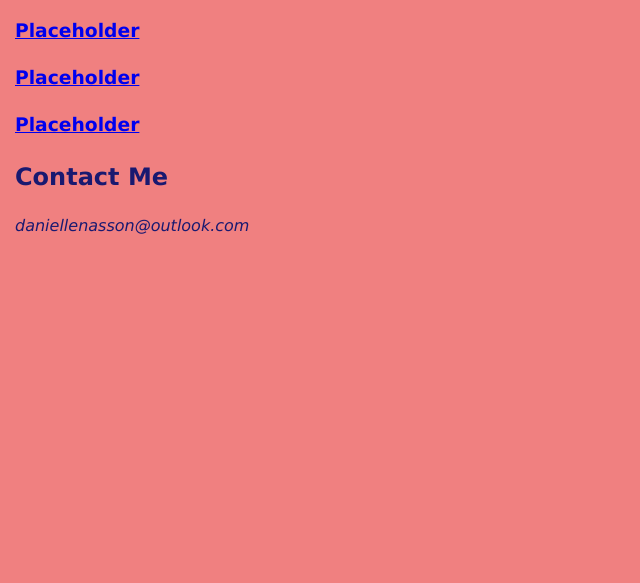
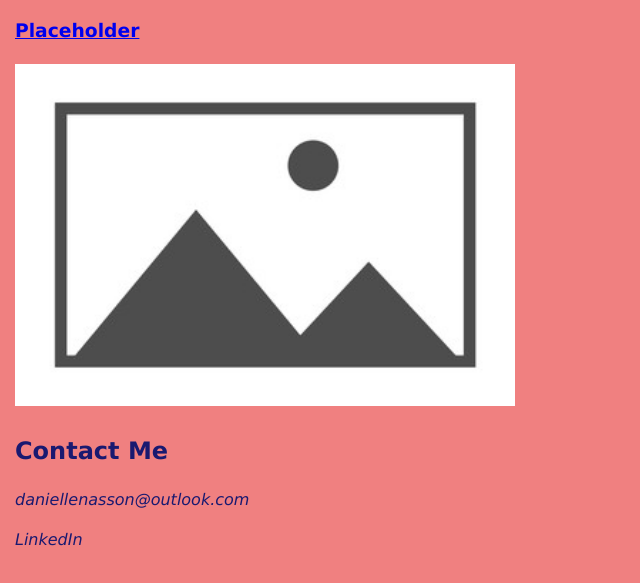
Before and after one commit to DNasson/ChallengeMod2, a plain HTML site: page index.html in a window 1280 px wide. Shown: the part 811-1394 px from the top of the page, without its empty margins (0-640 px from the left). Before the commit the page ends 1064 px from the top, so only its background shows below. Drawn offline with Linux system fonts and the light colour scheme.

Commit message:
"add avatar, add linkedin, removed extra"

```diff
--- a/index.html
+++ b/index.html
@@ -43,16 +43,7 @@
             <a href="#" class="flex-item surf-report">
                 <div>
                     <h3>Placeholder</h3>
-                </div>
-            </a>
-            <a href="#" class="flex-item surf-report">
-                <div>
-                    <h3>Placeholder</h3>
-                </div>
-            </a>
-            <a href="#" class="flex-item surf-report">
-                <div>
-                    <h3>Placeholder</h3>
+                    <img src=".assets/css/Placeholder.jpg" alt="Placeholder image">
                 </div>
             </a>
         </div>
@@ -61,8 +52,10 @@
         <h2>Contact Me</h2>
         <div>
             <address>
-                <a ref="mailto: daniellenasson@outlook.com">daniellenasson@outlook.com</a>
-
+                <a ref="mailto: daniellenasson@outlook.com"> daniellenasson@outlook.com</a>
+            <p>
+                <a ref="https://www.linkedin.com/in/danielle-nasson-206098269/"> LinkedIn</a>
+            </p>
             </address>
         </div>
     </section>
```
Also changed, not shown: .assets/css/AvatarDanielle.jpeg (added), .assets/css/style.css.
